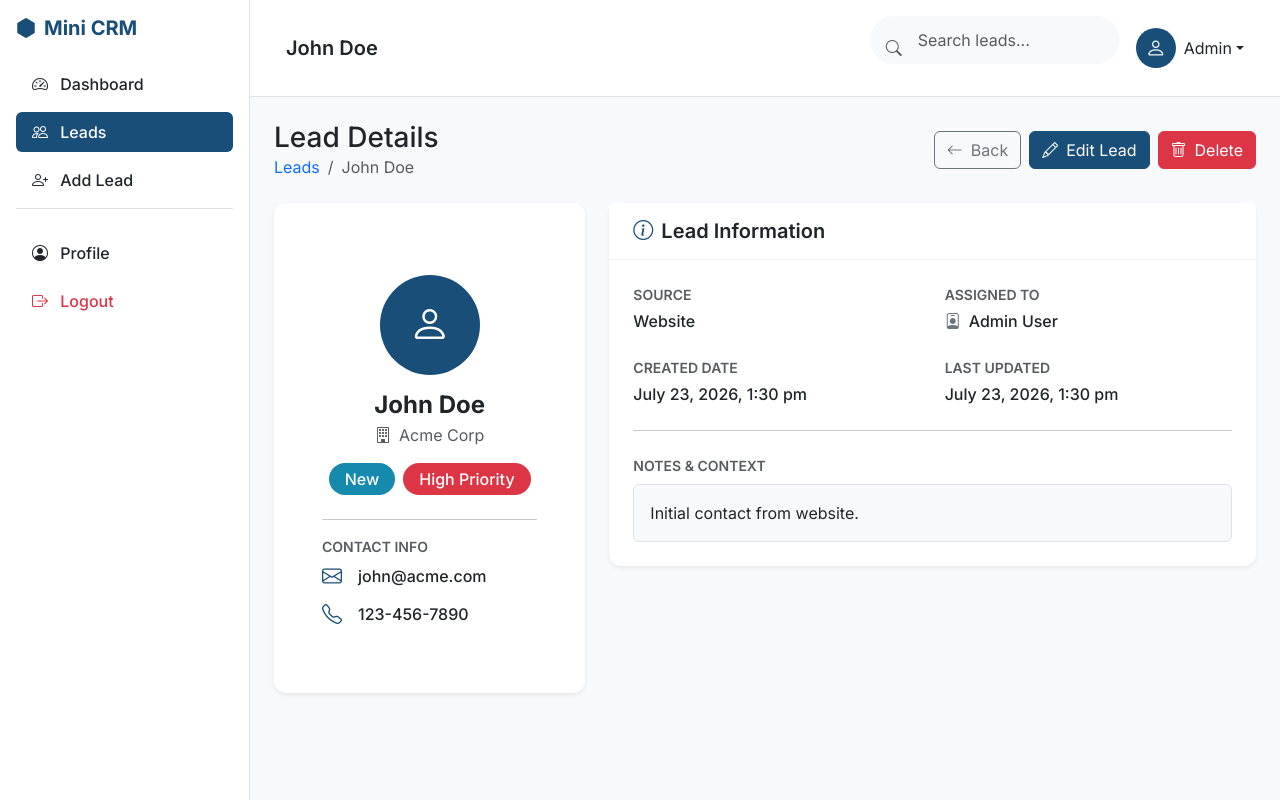
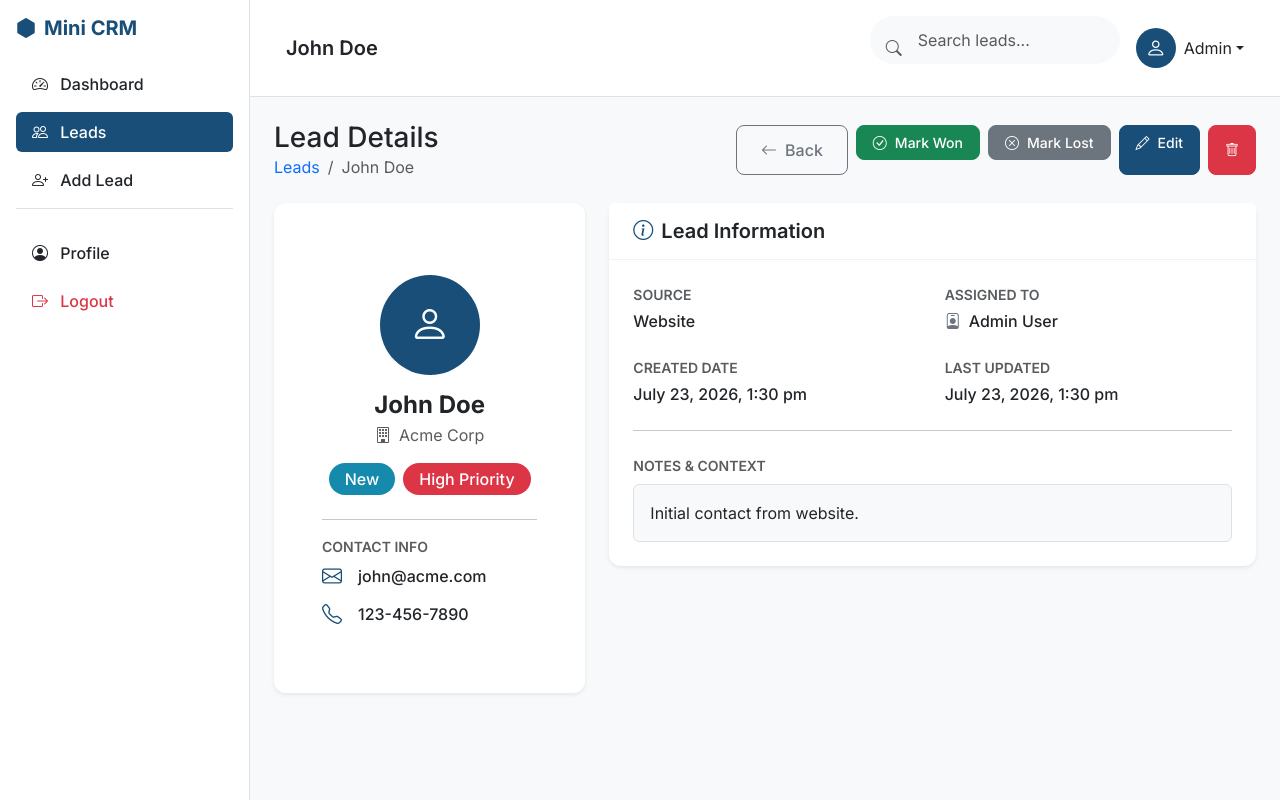
Before and after one commit to shailendrad6e5/CRM-Lead-Tracker, a PHP site: page /leads/view.php?id=1 in a window 1280 px wide. Run offline with PHP 8.4, Linux system fonts and the light colour scheme; a user stored in the database is signed in; data comes from the database, SQL or seed files in the repository; some libraries are stand-ins or nearby versions.

Commit message:
Auto-fill demo credentials, add won/lost logic, and standardize form sizes

```diff
--- a/assets/css/style.css
+++ b/assets/css/style.css
@@ -93,15 +93,35 @@ h4 { font-size: 20px; font-weight: 500; }
 }
 
 /* Forms */
-.form-control, .form-select {
+.form-control, .form-select, .input-group-text {
     border-radius: 8px;
     padding: 12px 16px;
     border: 1px solid #dee2e6;
+}
+.form-control, .form-select {
     margin-bottom: 16px; /* Medium gap for forms */
+}
+.input-group > .form-control, .input-group > .form-select {
+    margin-bottom: 0;
+}
+.input-group {
+    margin-bottom: 16px;
 }
 .form-control:focus, .form-select:focus {
     border-color: var(--primary-300);
     box-shadow: 0 0 0 0.25rem rgba(26, 117, 159, 0.25);
+}
+.btn {
+    padding: 12px 24px;
+    border-radius: 8px;
+    font-weight: 500;
+}
+.btn-sm {
+    padding: 6px 16px;
+}
+.input-group .btn {
+    padding: 12px 16px;
+    margin-bottom: 0;
 }
 label {
     font-weight: 500;
--- a/leads/view.php
+++ b/leads/view.php
@@ -11,6 +11,15 @@ if (!isset($_GET['id'])) {
 }
 
 $id = $_GET['id'];
+
+if ($_SERVER['REQUEST_METHOD'] === 'POST' && isset($_POST['quick_status'])) {
+    $newStatus = $_POST['quick_status'];
+    $updateStmt = $pdo->prepare("UPDATE leads SET status = ? WHERE id = ?");
+    $updateStmt->execute([$newStatus, $id]);
+    $_SESSION['success'] = "Lead marked as $newStatus.";
+    header("Location: " . BASE_URL . "/leads/view.php?id=" . $id);
+    exit;
+}
 
 $stmt = $pdo->prepare("
     SELECT l.*, u.name as assigned_name
@@ -45,11 +54,23 @@ include '../includes/header.php';
         <a href="<?= BASE_URL ?>/leads/list.php" class="btn btn-outline-secondary">
             <i class="bi bi-arrow-left me-2"></i>Back
         </a>
-        <a href="<?= BASE_URL ?>/leads/edit.php?id=<?= $lead['id'] ?>" class="btn btn-primary">
-            <i class="bi bi-pencil me-2"></i>Edit Lead
+        <?php if($lead['status'] !== 'Won'): ?>
+        <form method="POST" class="d-inline">
+            <input type="hidden" name="quick_status" value="Won">
+            <button type="submit" class="btn btn-sm btn-success"><i class="bi bi-check-circle me-2"></i>Mark Won</button>
+        </form>
+        <?php endif; ?>
+        <?php if($lead['status'] !== 'Lost'): ?>
+        <form method="POST" class="d-inline">
+            <input type="hidden" name="quick_status" value="Lost">
+            <button type="submit" class="btn btn-sm btn-secondary"><i class="bi bi-x-circle me-2"></i>Mark Lost</button>
+        </form>
+        <?php endif; ?>
+        <a href="<?= BASE_URL ?>/leads/edit.php?id=<?= $lead['id'] ?>" class="btn btn-sm btn-primary">
+            <i class="bi bi-pencil me-2"></i>Edit
         </a>
-        <button type="button" class="btn btn-danger" data-bs-toggle="modal" data-bs-target="#deleteModal" data-id="<?= $lead['id'] ?>" data-url="<?= BASE_URL ?>/leads/list.php">
-            <i class="bi bi-trash me-2"></i>Delete
+        <button type="button" class="btn btn-sm btn-danger" data-bs-toggle="modal" data-bs-target="#deleteModal" data-id="<?= $lead['id'] ?>" data-url="<?= BASE_URL ?>/leads/list.php">
+            <i class="bi bi-trash"></i>
         </button>
     </div>
 </div>
--- a/login.php
+++ b/login.php
@@ -95,6 +95,12 @@ $pageTitle = 'Login';
 
             <button type="submit" class="btn btn-primary w-100 py-2 fw-semibold">Sign In <i class="bi bi-box-arrow-in-right ms-2"></i></button>
         </form>
+
+        <div class="mt-4 p-3 bg-light rounded border text-center small text-muted cursor-pointer" onclick="document.getElementById('email').value='admin@example.com'; document.getElementById('password').value='admin123';" style="transition: background-color 0.2s;" onmouseover="this.classList.remove('bg-light'); this.classList.add('bg-white', 'shadow-sm');" onmouseout="this.classList.add('bg-light'); this.classList.remove('bg-white', 'shadow-sm');">
+            <p class="mb-1 fw-semibold"><i class="bi bi-info-circle me-1"></i> Demo Credentials (Click to auto-fill)</p>
+            <div>Email: <span class="fw-medium text-dark">admin@example.com</span></div>
+            <div>Password: <span class="fw-medium text-dark">admin123</span></div>
+        </div>
     </div>
 
     <!-- Bootstrap 5 Bundle JS -->
```
